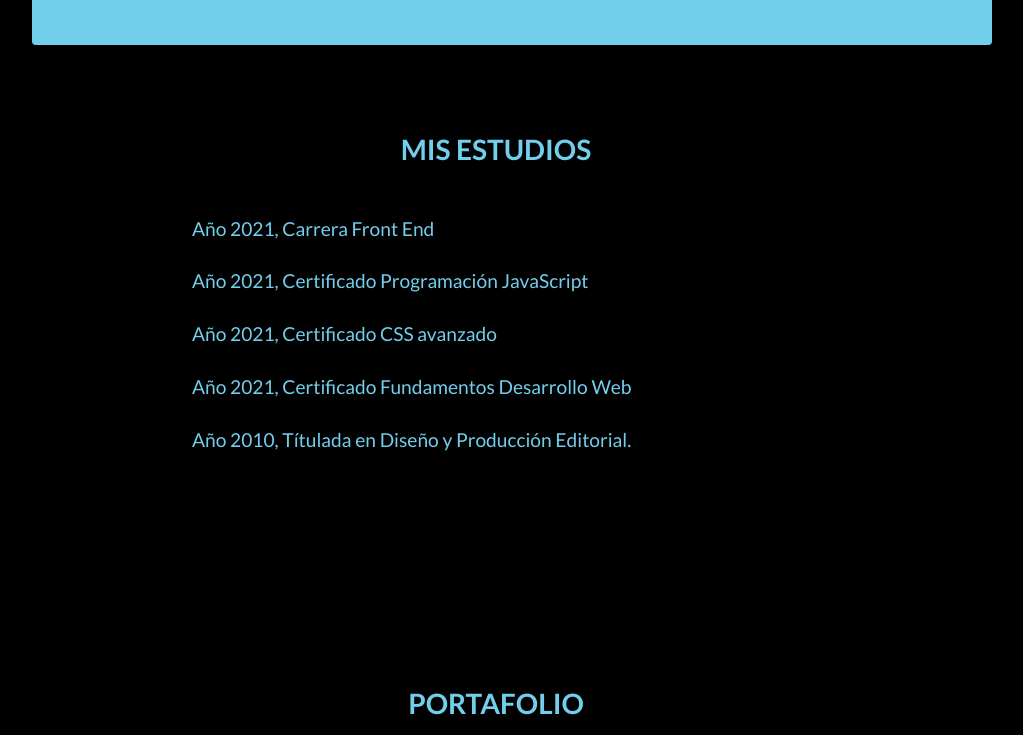
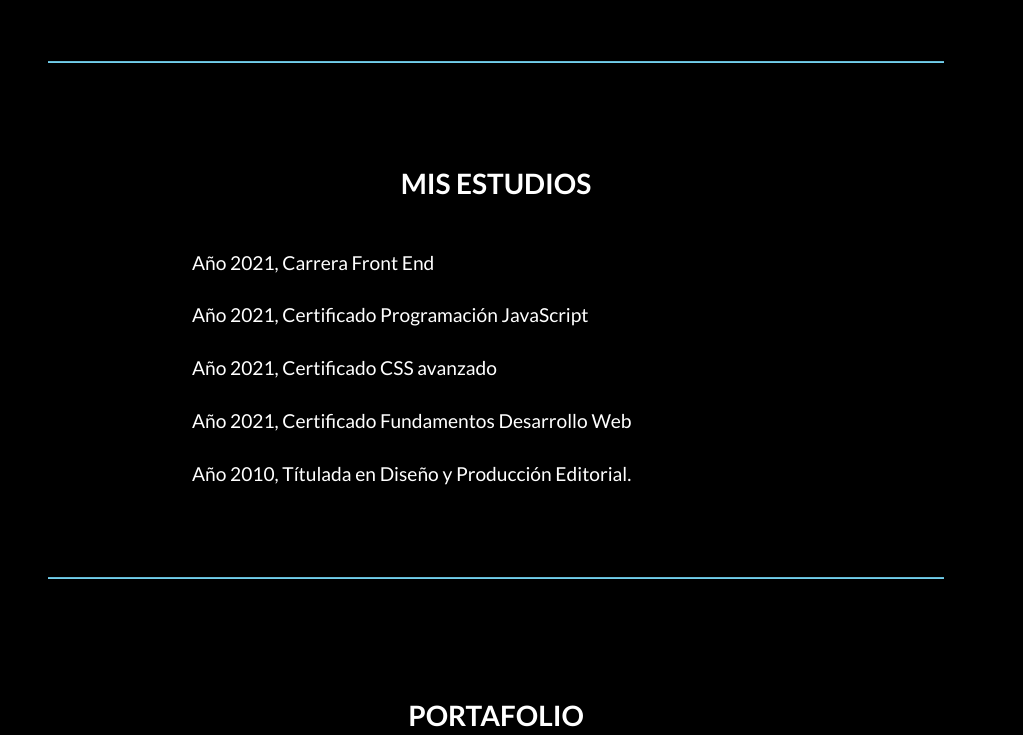
Before and after one commit to Natalia8918/portafolio, a plain HTML site: page index.html in a window 1280 px wide. Shown: the part 473-1208 px from the top of the page, without its empty margins (144-1167 px from the left). Drawn offline with nearby package versions, Linux system fonts and the light colour scheme; a script that the page names is missing.

Commit message:
arreglos

```diff
--- a/assets/css/style.css
+++ b/assets/css/style.css
@@ -60,8 +60,7 @@ section {
     margin-left: 11em;
     margin-bottom: 0em;
     margin-top: 8em;
-    color: rgb(0, 0, 0);
-    background-color: rgb(114, 207, 236);
+    color: white;
 }
 
 /*Estilo carousel*/
@@ -93,10 +92,15 @@ section {
     color: white;
 }
 
-.section2 {
-    color: rgb(114, 207, 236);
+#myExperience {
+    color: white;
 }
 
+hr {
+    width: 70%;
+  height: 1px;
+  background-color: rgb(114, 207, 236);
+}
 
 /* Portafolio */
 
@@ -105,7 +109,7 @@ section {
 }
 
 .Lportafolio {
-    color: rgb(114, 207, 236);
+    color: white;
 }
 
 .card{
--- a/index.html
+++ b/index.html
@@ -138,7 +138,7 @@ Manejo en diseño de estructura de página web, soluciones creativas de comunica
             </div>
         </div>
     </section>-->
-
+<hr>
     <!--Estudios-->
     <section id="myExperience" class="section2 p-5">
         <div>
@@ -163,13 +163,15 @@ Manejo en diseño de estructura de página web, soluciones creativas de comunica
                     <p class="paragraph">Año 2021, Certificado Fundamentos Desarrollo Web</p>
                 </div>
 
-                <div class="pb-5">
+                <div class="pb-2">
                     <p class="paragraph">Año 2010, Títulada en Diseño y Producción Editorial.</p>
                 </div>
 
             </div>
         </div>
     </section>
+
+    <hr>
 
     <!--Portafolio-->
     <section id="portafolio" class="section3 p-3">
```
